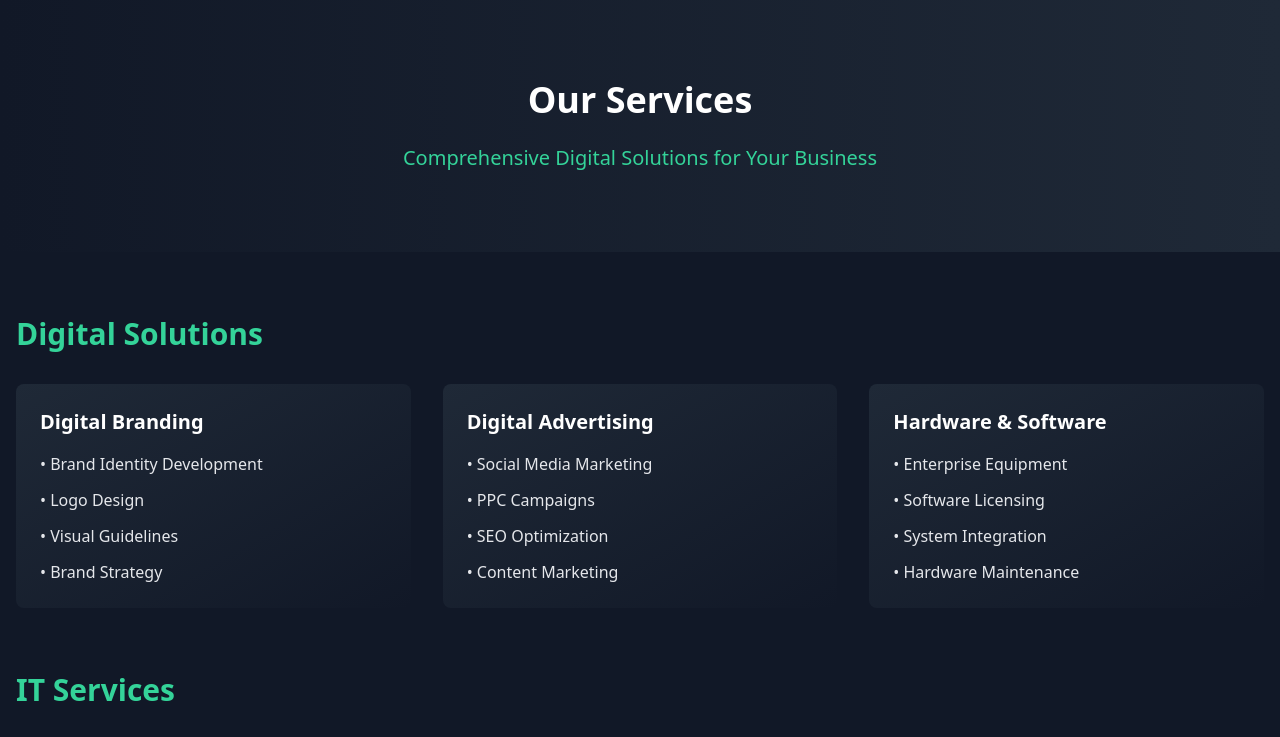
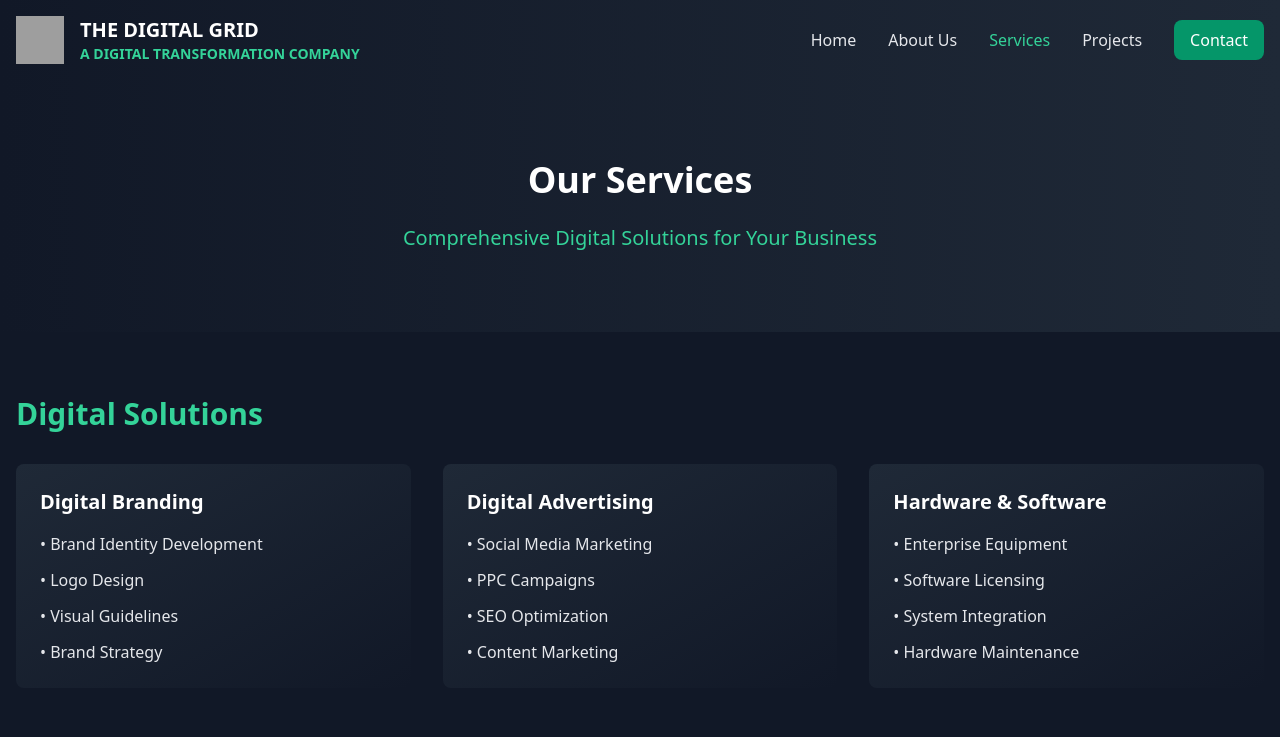
Before and after one commit to The-Digital-Grid/www, a plain HTML site: page services.html in a window 1280 px wide. Shown: the top 737 px of the page. Drawn offline with nearby package versions, Linux system fonts and the light colour scheme; grey boxes are pictures that could not be loaded.

Commit message:
Update services.html

```diff
--- a/services.html
+++ b/services.html
@@ -8,6 +8,47 @@
     <link rel="stylesheet" href="https://cdnjs.cloudflare.com/ajax/libs/tailwindcss/2.2.19/tailwind.min.css">
 </head>
 <body class="bg-gray-900">
+    <!-- Navigation Component - Copy to each page -->
+<nav class="bg-gradient-to-r from-gray-900 to-gray-800 sticky top-0 z-50">
+    <div class="max-w-7xl mx-auto px-4 py-4">
+        <div class="flex justify-between items-center">
+            <!-- Logo and Company Name -->
+            <a href="index.html" class="flex items-center space-x-4">
+                <img src="https://raw.githubusercontent.com/The-Digital-Grid/www/6f72ad1416cc2bd425fdc84b28227ca14182536c/logo%20(Logo)_transparent.svg"
+                     class="w-12 h-12" alt="The Digital Grid Logo"/>
+                <div>
+                    <div class="font-bold text-xl text-white">THE DIGITAL GRID</div>
+                    <div class="text-green-400 font-semibold text-sm">A DIGITAL TRANSFORMATION COMPANY</div>
+                </div>
+            </a>
+
+            <!-- Desktop Navigation -->
+            <div class="hidden md:flex items-center space-x-8">
+                <a href="index.html" class="text-gray-200 hover:text-green-400 transition duration-300">Home</a>
+                <a href="about-us.html" class="text-gray-200 hover:text-green-400 transition duration-300" id="about-nav">About Us</a>
+                <a href="services.html" class="text-gray-200 hover:text-green-400 transition duration-300" id="services-nav">Services</a>
+                <a href="projects.html" class="text-gray-200 hover:text-green-400 transition duration-300" id="projects-nav">Projects</a>
+                <a href="contact.html" class="bg-green-600 text-white px-4 py-2 rounded-lg hover:bg-green-700 transition duration-300" id="contact-nav">Contact</a>
+            </div>
+
+            <!-- Mobile Menu Button -->
+            <button class="md:hidden text-white hover:text-green-400">
+                <i class="fas fa-bars text-2xl"></i>
+            </button>
+        </div>
+
+        <!-- Mobile Navigation -->
+        <div class="md:hidden hidden">
+            <div class="pt-4 pb-3 space-y-3">
+                <a href="index.html" class="block text-gray-200 hover:text-green-400 py-2">Home</a>
+                <a href="about-us.html" class="block text-gray-200 hover:text-green-400 py-2">About Us</a>
+                <a href="services.html" class="block text-gray-200 hover:text-green-400 py-2">Services</a>
+                <a href="projects.html" class="block text-gray-200 hover:text-green-400 py-2">Projects</a>
+                <a href="contact.html" class="block text-green-400 hover:text-green-300 py-2">Contact</a>
+            </div>
+        </div>
+    </div>
+</nav>
     <!-- Hero Section -->
     <div class="bg-gradient-to-r from-gray-900 to-gray-800 py-20">
         <div class="max-w-7xl mx-auto px-4 text-center">
@@ -120,6 +161,24 @@
                     </div>
                 </div>
             </div>
+            <!-- Add this script to each page -->
+            <script>
+                // Highlight current page in navigation
+                document.addEventListener('DOMContentLoaded', function() {
+                    const currentPage = window.location.pathname.split('/').pop();
+                    const navIds = {
+                        'about-us.html': 'about-nav',
+                        'services.html': 'services-nav',
+                        'projects.html': 'projects-nav',
+                        'contact.html': 'contact-nav'
+                    };
+
+                    const currentNavId = navIds[currentPage];
+                    if (currentNavId) {
+                        document.getElementById(currentNavId).classList.add('text-green-400');
+                    }
+                });
+            </script>
         </div>
     </div>
 </body>
```
